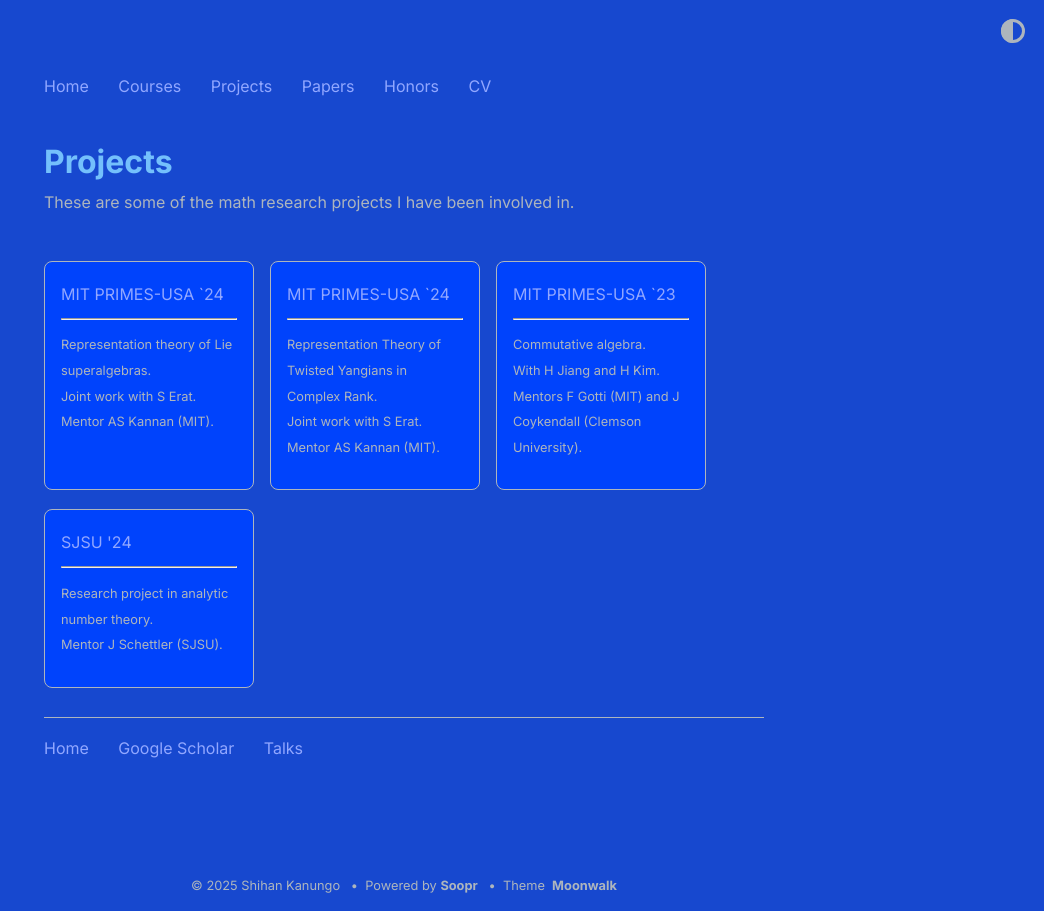
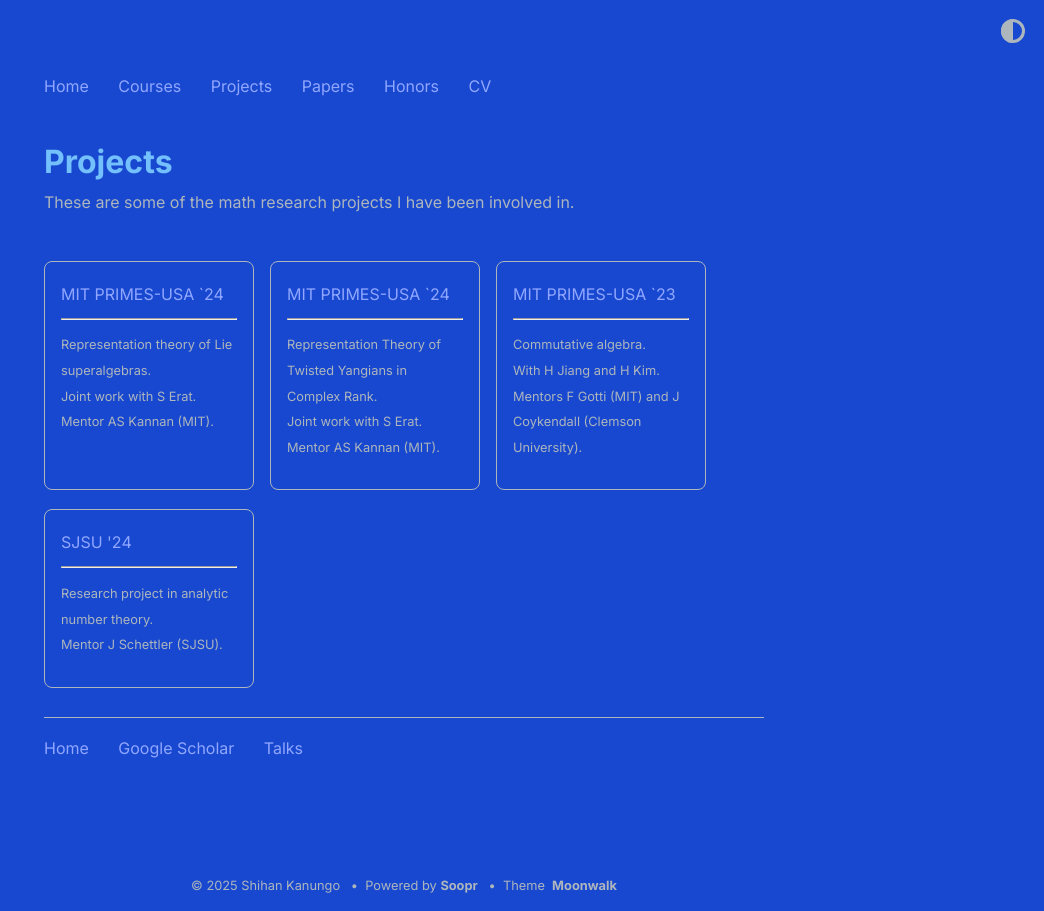
Before and after one commit to shihankanungo/shihankanungo.github.io, a Jekyll site: the page built from projects.md, in a window 1280 px wide. Shown: the whole page, without its empty margins (236-1280 px from the left). Built offline with Jekyll 4.4.1, drawn with Linux system fonts in a browser that asks for light colours.

Commit message:
Update list.scss

```diff
--- a/_sass/list.scss
+++ b/_sass/list.scss
@@ -25,7 +25,7 @@ ul.horizontal-list {
   text-align: left;
   font-size: 1em;
   align-items: center;
-  background-color: var(--bg-secondary);
+  background-color: var(--bg);
   margin-bottom: 0.8em;
   border-radius: 0.5em;
 
```
